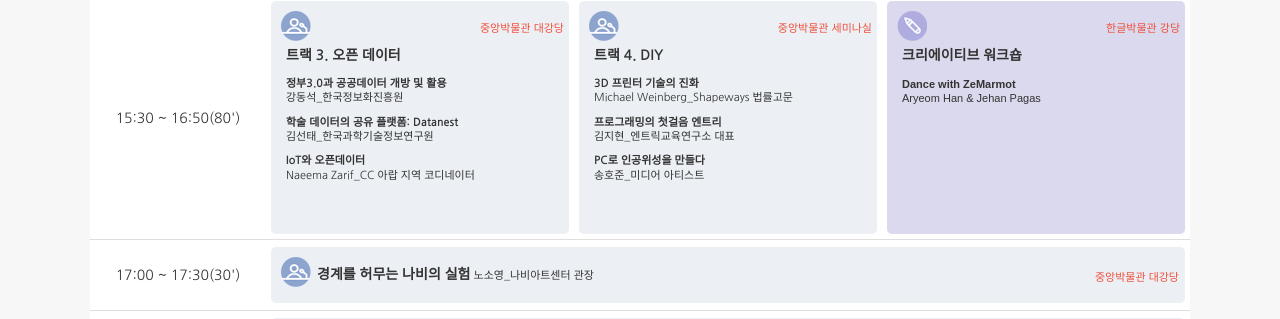
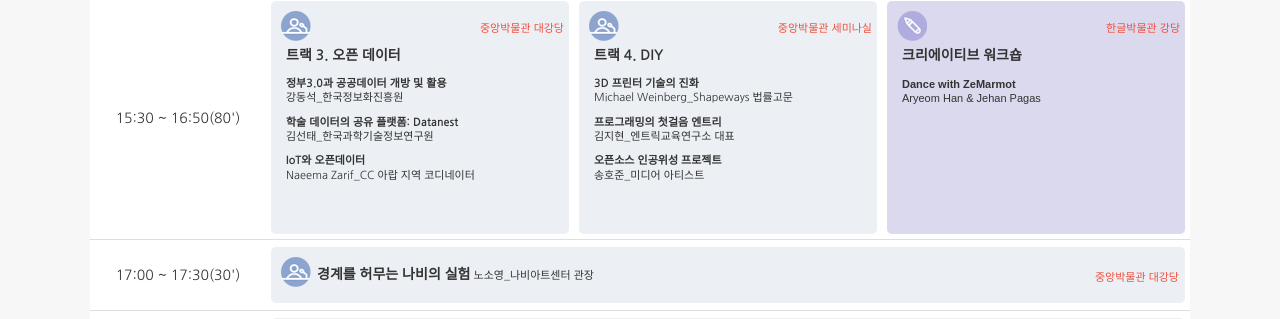
Before and after one commit to creativecommonskorea/2015-global-summit, a Jekyll site: the page built from programs.html, in a window 1280 px wide and 900 px high, scrolled down 1476 px. Shown: the part 105-424 px from the top of the window. Built offline with Jekyll 4.4.1, drawn with Linux system fonts in a browser that asks for light colours; nearby versions of some CDN libraries.

Commit message:
송호준씨 강연제목 변경

```diff
--- a/_includes/day15_detail.html
+++ b/_includes/day15_detail.html
@@ -138,7 +138,7 @@
                         <ul>
                             <li><b>3D 프린터 기술의 진화</b><br>Michael Weinberg_Shapeways 법률고문</li>
                             <li><b>프로그래밍의 첫걸음 엔트리</b><br>김지현_엔트릭교육연구소 대표</li>
-                            <li><b>PC로 인공위성을 만들다</b><br>송호준_미디어 아티스트</li>
+                            <li><b>오픈소스 인공위성 프로젝트</b><br>송호준_미디어 아티스트</li>
                         </ul>
                     </div>
                 </td>
```
